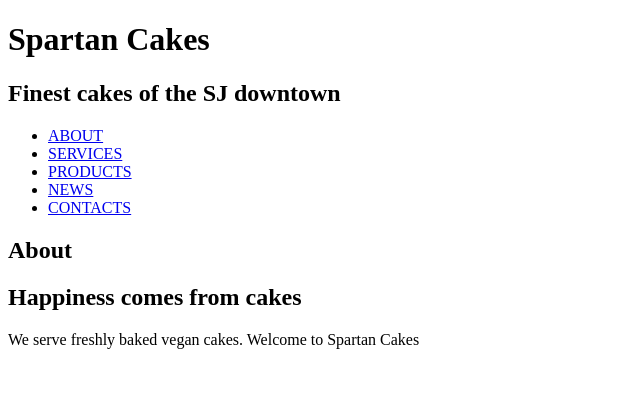
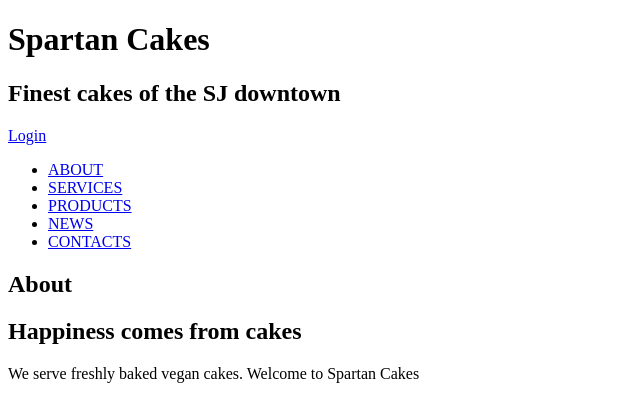
Before and after one commit to birdhunter22/SpartanCakes, a PHP site: page / in a window 1280 px wide. Shown: the top 420 px of the page, without its empty margins (0-640 px from the left). Run offline with PHP 8.4, Linux system fonts and the light colour scheme.

Commit message:
login functionality

```diff
--- a/includes/home.php
+++ b/includes/home.php
@@ -2,5 +2,6 @@
 	       <div class="container">
                 <h1 class="animated fadeInDown delay-07s">Spartan Cakes</h1>
                 <h2 class="animated fadeInDown delay-07s">Finest cakes of the SJ downtown</h2>
+                <a class="link animated fadeInUp delay-1s servicelink" href="#" data-toggle="modal" data-target="#login-modal">Login</a>
             </div>
         </header>
--- a/index.php
+++ b/index.php
@@ -11,12 +11,15 @@
 
 
         <?php require "includes/home.php" ?>
+        <?php require "includes/newuser.php" ?>
         <?php require "includes/navbar.php" ?>
         <?php require "includes/about.php" ?>
         <?php require "includes/services.php" ?>
         <?php require "includes/products.php" ?>
         <?php require "includes/news.php" ?>
         <?php require "includes/contacts.php" ?>
+        <?php require "includes/login.php" ?>
+        <?php require "includes/searchuser.php" ?>
 
 
 
```
